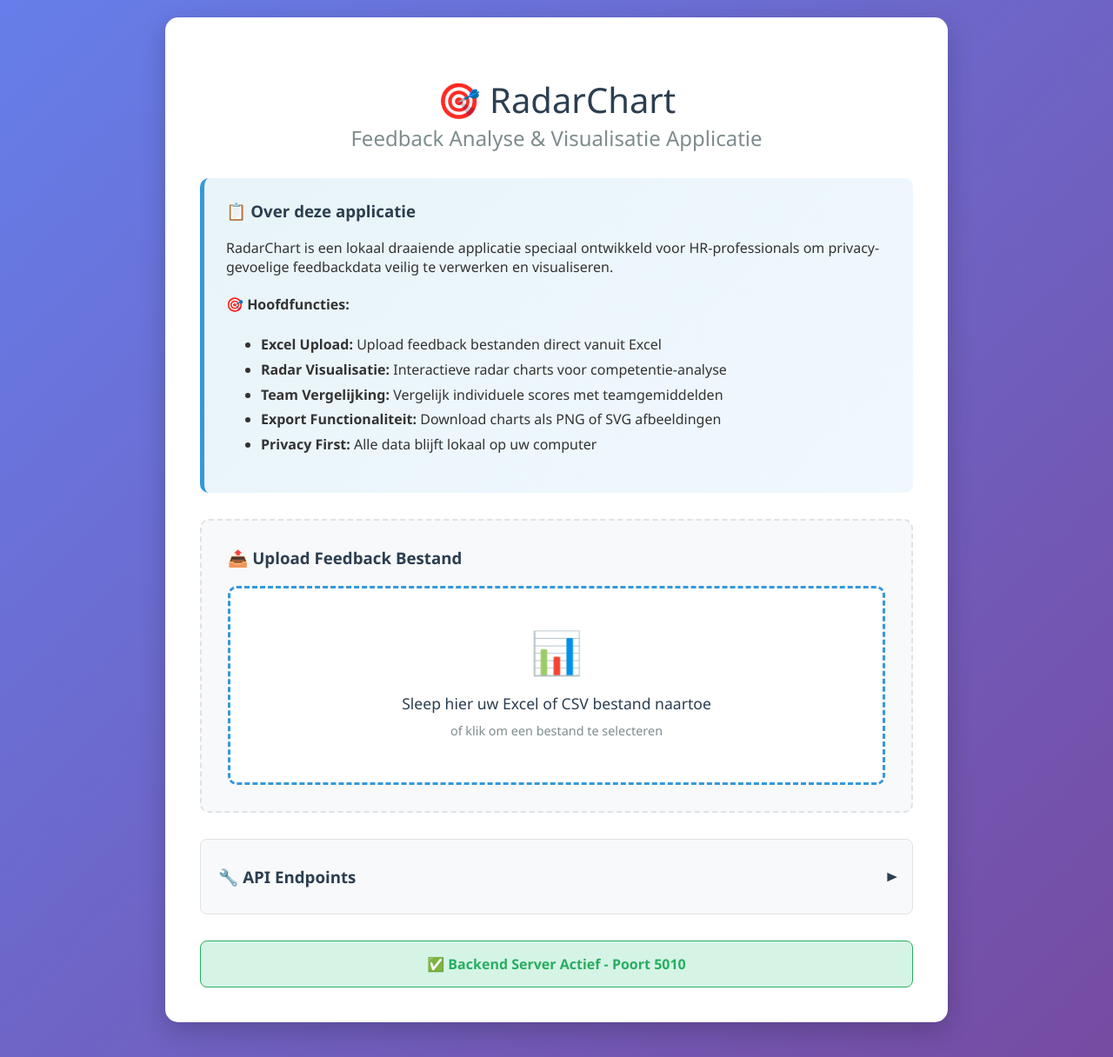
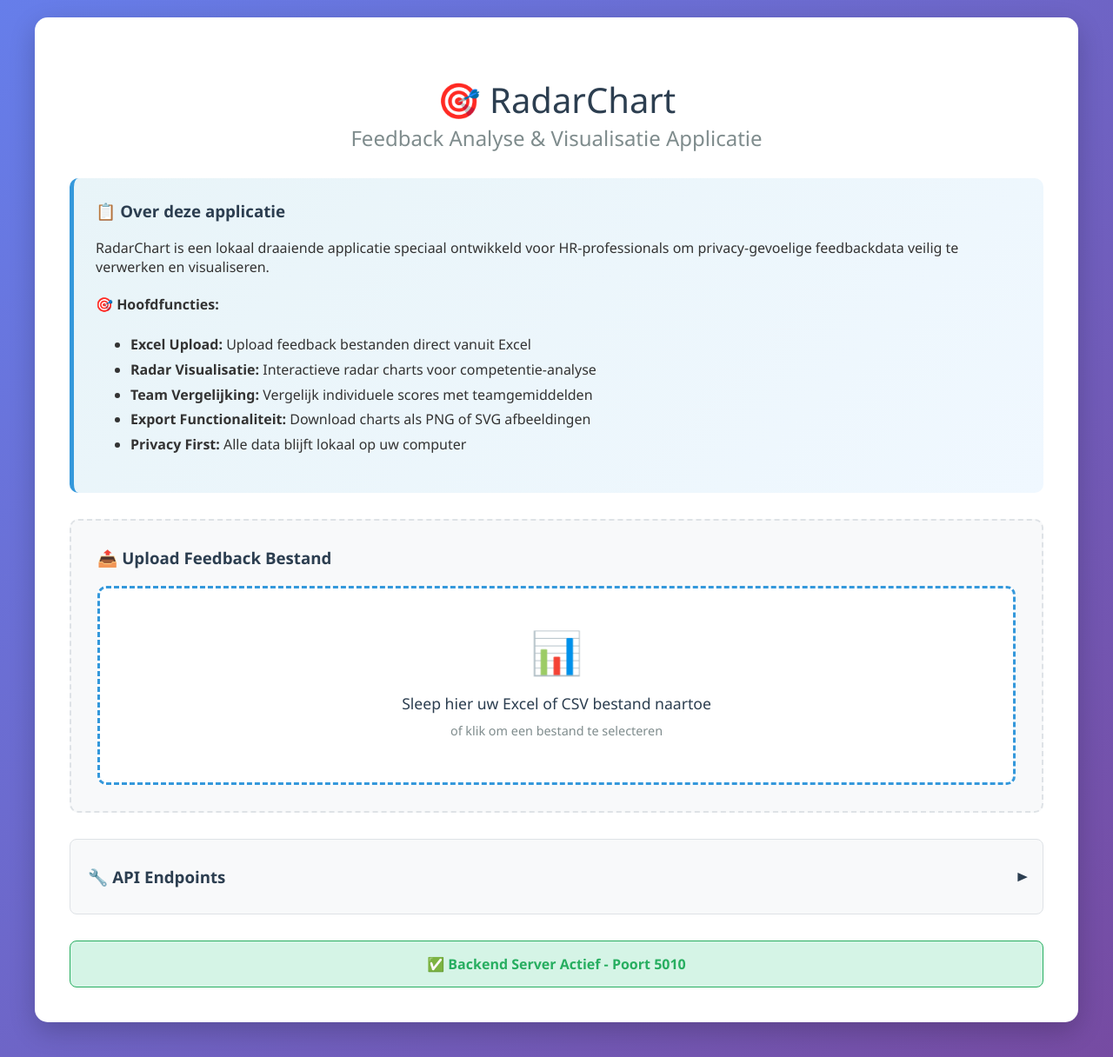
Before and after one commit to Fbeunder/RadarChart, a Flask app: page / in a window 1280 px wide. Shown: the whole page at 87% size. Run offline with Flask 3, Linux system fonts and the light colour scheme.

Commit message:
Update style.css

```diff
--- a/static/css/style.css
+++ b/static/css/style.css
@@ -3,7 +3,7 @@
 /* Basis styling */
 body {
     font-family: 'Segoe UI', Tahoma, Geneva, Verdana, sans-serif;
-    max-width: 900px;
+    max-width: 1200px;
     margin: 0 auto;
     padding: 20px;
     background: linear-gradient(135deg, #667eea 0%, #764ba2 100%);
```
